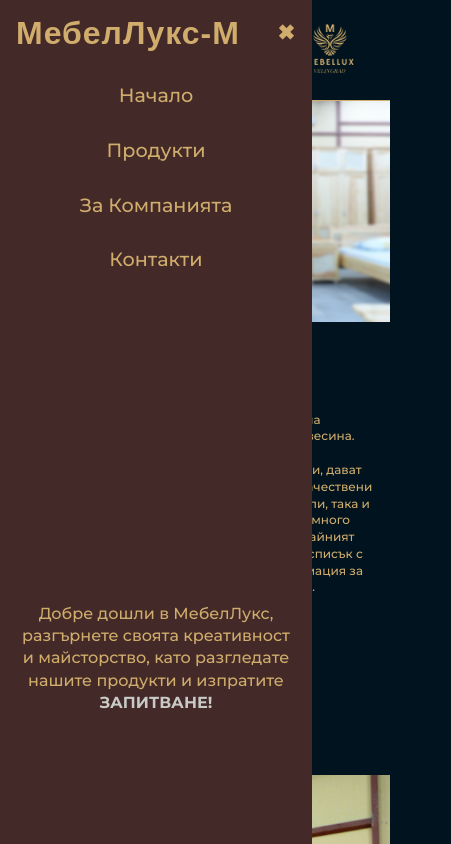
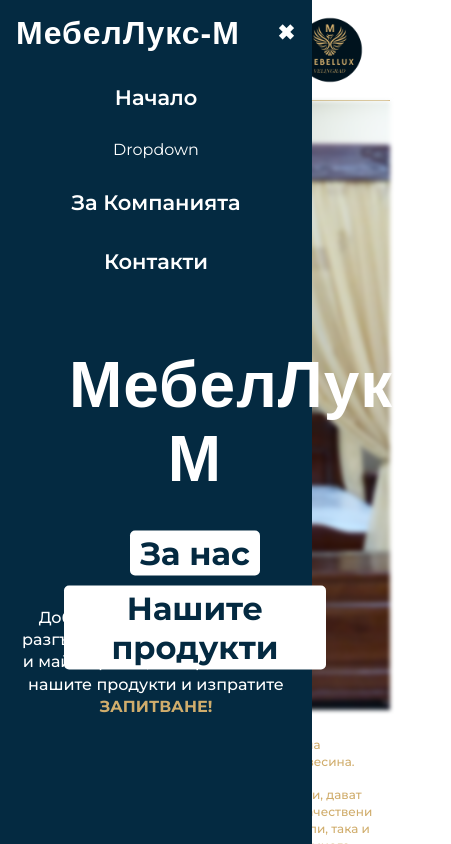
Before and after one commit to DivakovDev/MebelLux-Site, a React (Vite) app in the folder mebel-lux/: page / in a window 390 px wide. Both pictures are taken after a click on the icon 30 px from the left and 50 px from the top of the page. Shown: the top 844 px of the page, 451 px wide, since content can reach past the window. Built offline with nearby package versions, Linux system fonts and the light colour scheme; a web font is replaced by a local one.

Commit message:
update 5 files

```diff
--- a/mebel-lux/components/homeMain.jsx
+++ b/mebel-lux/components/homeMain.jsx
@@ -4,13 +4,17 @@
   return (
     <>
       <main id="home-main">
-        <section className="panel">
-          <img className="bed" src="../images/background1.png" alt="bed image" />
-        </section>
+        <div className="panel"></div>
+        <div className="panel-container">
+        <h1>МебелЛукс-M</h1>
+          <div className="info">
+           <Link to="/for-us">За нас</Link>
+           <Link to="/products">Нашите продукти</Link>
+          </div>
+        </div>
 
         <div className="columns half">
           <div className="col left">
-            <h1 className="home-info-title">МебелЛукс-М</h1>
 
             <p className="home-info-p">
               Фирма "Мебеллукс" е производител на висококачествени мебели от
@@ -22,10 +26,6 @@
               клиенти в цялата страна. Пълен списък с нашите партноьрски фирми,
               както и информация за поръчка можете да откиете в менюто.
             </p>
-          </div>
-          <div className="info">
-           <Link to="/for-us">За нас</Link>
-           <Link to="/products">Нашите продукти</Link>
           </div>
         </div>
 
--- a/mebel-lux/components/navigation.jsx
+++ b/mebel-lux/components/navigation.jsx
@@ -37,7 +37,14 @@
               <Link to="/">Начало</Link>
             </li>
             <li>
-              <Link to="/products">Продукти</Link>
+              <div class="dropdown">
+                <button class="dropbtn">Dropdown</button>
+                <div class="dropdown-content">
+                  <a href="#">Link 1</a>
+                  <a href="#">Link 2</a>
+                  <a href="#">Link 3</a>
+                </div>
+              </div>
             </li>
             <li>
               <Link to="/for-us">За Компанията</Link>
--- a/mebel-lux/pages/home.css
+++ b/mebel-lux/pages/home.css
@@ -7,22 +7,43 @@
 }
 
 h1 {
-    color: #D0AD6C;
+    color: #042a41;
     margin-top: 8px;
     font-family: 'Pattaya', sans-serif;
     letter-spacing: 1px;
 }
 
 .panel {
+    background-image: url('../images/background1.png');
+    background-repeat: no-repeat;
+    background-size: cover;
+    background-position: center;
+    filter: blur(10px);
+    -webkit-filter: blur(2px);
+    height: 60%;
+    width: 100%;
     margin-bottom: 15px;
 }
 
-.panel img{
-    width: 100%;
+.panel-container{
+    position: absolute;
+    top: 60%;
+    left: 50%;
+    transform: translate(-50%, -50%);
+    z-index: 2;
+    width: 80%;
+    padding: 20px;
+    text-align: center;
+}
+
+.panel-container h1{
+    margin: 10px;
+    font-size: 64px;
+    color: white;
 }
 
 h3 {
-    color: #D0AD6C;
+    color: #042a41;
     margin: 0;
     font-size: 2em;
 }
@@ -39,10 +60,10 @@
 }
 
 .info a{
-    color: #D0AD6C;
-    background-color: #432A28;
+    color: #042a41;
+    background-color: white;
     border-radius: 5px;
-    font-size: 21px;
+    font-size: 32px;
     font-weight: 700;
     padding: 3px 10px;
     min-width: 120px;
--- a/mebel-lux/src/App.jsx
+++ b/mebel-lux/src/App.jsx
@@ -13,7 +13,7 @@
     <header>
         <svg height="32px" id="menu-btn" className="open" viewBox="0 0 32 32">
           <path
-            fill="#D2AE6D"
+            fill="home-info-p"
             d="M4,10h24c1.104,0,2-0.896,2-2s-0.896-2-2-2H4C2.896,6,2,6.896,2,8S2.896,10,4,10z M28,14H4c-1.104,0-2,0.896-2,2  s0.896,2,2,2h24c1.104,0,2-0.896,2-2S29.104,14,28,14z M28,22H4c-1.104,0-2,0.896-2,2s0.896,2,2,2h24c1.104,0,2-0.896,2-2  S29.104,22,28,22z"
           />
         </svg>
--- a/mebel-lux/src/index.css
+++ b/mebel-lux/src/index.css
@@ -10,7 +10,7 @@
 }
 
 body {
-    background: #00131e;
+    background: white;
     color: #D0AD6C;
     font-family: serif;
     height: 100vh;
@@ -19,7 +19,7 @@
 
 nav, header, main, footer{
     font-family: 'Montserrat', sans-serif;
-    background: #00131e;
+    background: white;
     padding: 8px;
 
 }
@@ -49,7 +49,7 @@
 
 nav {
     position: fixed;
-    background: #432A28 !important;
+    background: #042a41 !important;
     height: 100vh;
     left: 0;
     top: 0;
@@ -59,6 +59,7 @@
     opacity: 0;
     transition: all .3s;
     text-align: center;
+    z-index: 2;
 }
 
 .logo img{
@@ -76,12 +77,12 @@
 
 .inner-wrapper h3{
     font-family: 'Pattaya', sans-serif;
-    color: #D0AD6C;
+    color: white;
     letter-spacing: 1px;
 }
 
 #exit-btn{
-color: #D0AD6C;
+color: white;
  background: none;
  border: none;
  font-size: 21px;
@@ -95,7 +96,7 @@
     font-size: 1em;
     font-weight: 500;
     text-align: center;
-    color: #D0AD6C;
+    color: white;
 }
 
 nav img {
@@ -111,15 +112,65 @@
 
 nav ul li a {
     display: block;
-    color: #D0AD6C;
-    font-size: 1.2em;
-    font-weight: 500;
+    color: white;
+    font-size: 21px;
+    font-weight: 600;
     padding: .8em 1em;
 
 }
 
+.dropdown {
+    overflow: hidden;
+  }
+
+  /* Dropdown button */
+  .dropdown .dropbtn {
+    font-size: 16px;
+    border: none;
+    outline: none;
+    color: white;
+    padding: 14px 16px;
+    background-color: inherit;
+    font-family: inherit; /* Important for vertical align on mobile phones */
+    margin: 0; /* Important for vertical align on mobile phones */
+  }
+
+  /* Add a red background color to navbar links on hover */
+  .navbar a:hover, .dropdown:hover .dropbtn {
+    background-color: red;
+  }
+
+  /* Dropdown content (hidden by default) */
+  .dropdown-content {
+    display: none;
+    position: absolute;
+    background-color: #f9f9f9;
+    min-width: 160px;
+    box-shadow: 0px 8px 16px 0px rgba(0,0,0,0.2);
+    z-index: 1;
+  }
+
+  /* Links inside the dropdown */
+  .dropdown-content a {
+    float: none;
+    color: black;
+    padding: 12px 16px;
+    text-decoration: none;
+    display: block;
+    text-align: left;
+  }
+
+  /* Add a grey background color to dropdown links on hover */
+  .dropdown-content a:hover {
+    background-color: #ddd;
+  }
+
+  /* Show the dropdown menu on hover */
+  .dropdown:hover .dropdown-content {
+    display: block;
+  }
+
 .open-nav {
-    color: #D0AD6C;
     visibility: unset;
     opacity: 1;
     transform: translateX(0);
@@ -131,7 +182,7 @@
 }
 
 .ask{
-    color: #c8cac5;
+    color: #D0AD6C;
     font-weight: 700;
     text-transform: uppercase;
 }
@@ -180,7 +231,7 @@
 footer{
     display: flex;
     flex-direction: column;
-    background:#00131e;
+    background:#042a41;
     margin-top: auto;
     border-top: 1px solid #D0AD6C;
 }
@@ -266,13 +317,9 @@
     /* Home page */
 
     #home-main{
-        margin: 2px auto 0 auto;
-        width: 80%;
-        height: 170vh;
-    }
-
-    .bed{
-        width: 80%;
+        margin: 0 auto;
+        height: 155vh;
+        width: 90%;
     }
 
     .col h1{
@@ -320,10 +367,6 @@
         height: 80vh;
     }
 
-    .panel, .columns{
-        margin: auto 30px;
-    }
-
     .workshop-img{
         width: 300px;
     }
```
